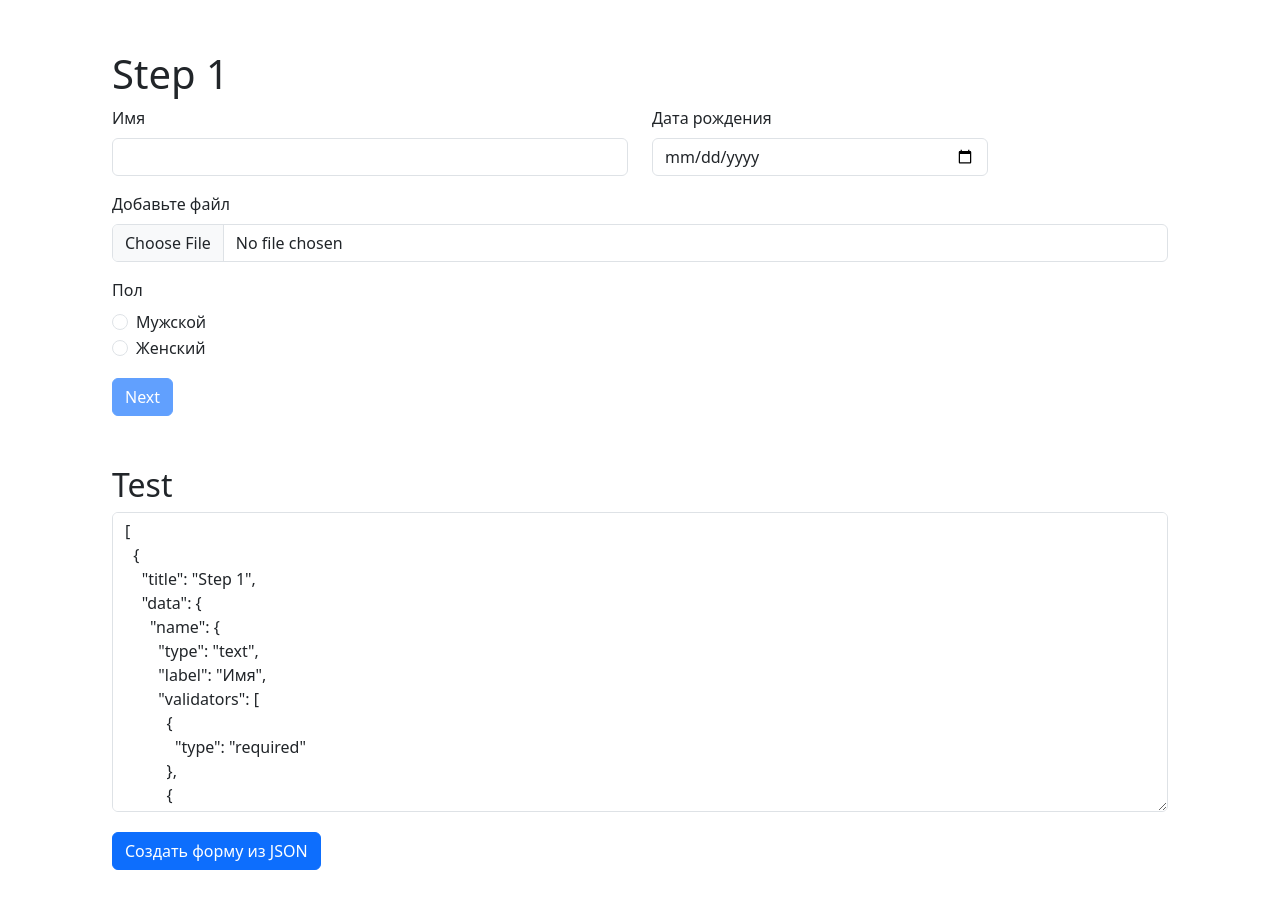
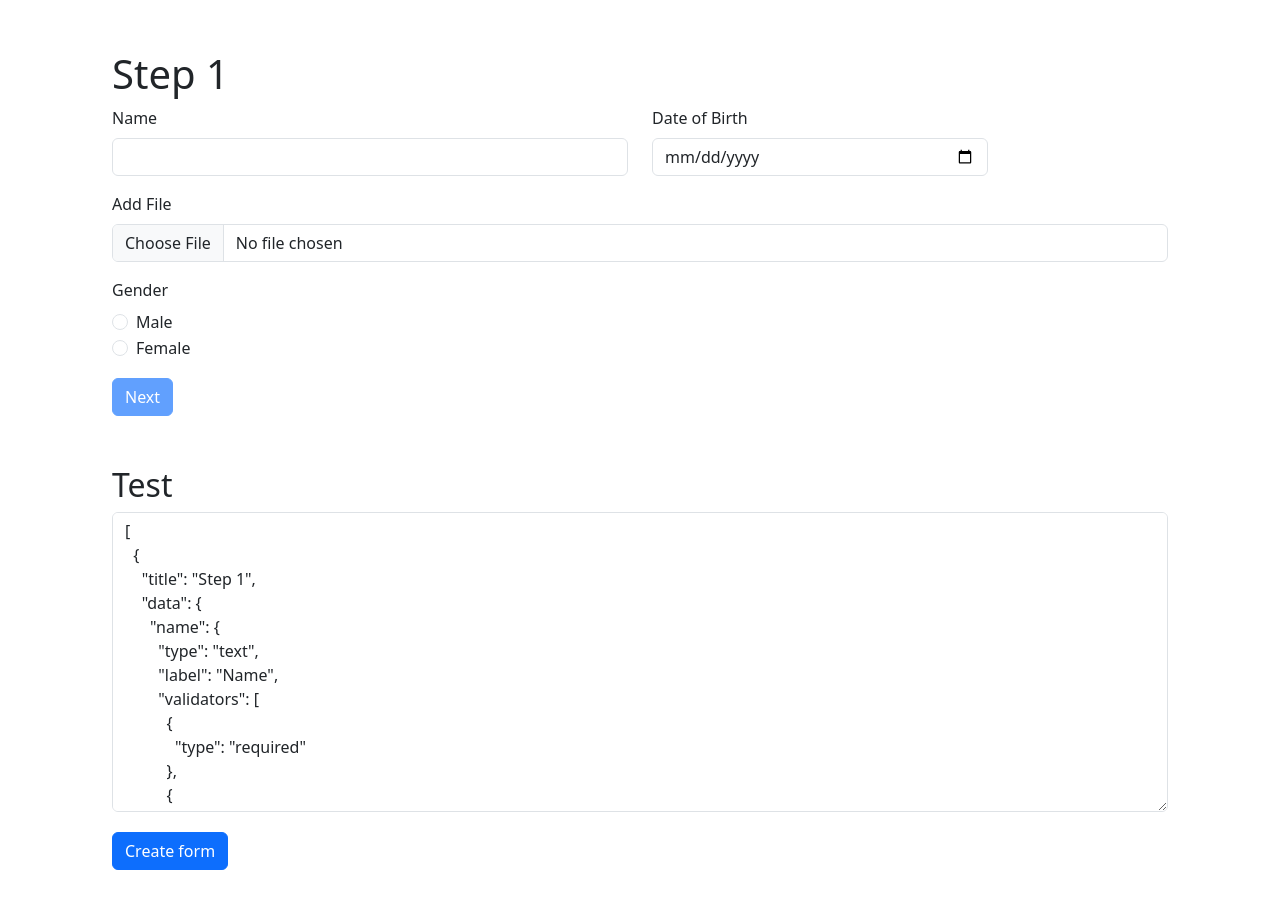
Before and after one commit to aznresearch/angular-form-constructor, an Angular app: page / in a window 1280 px wide. Shown: the top 908 px of the page. Built offline with nearby package versions, Linux system fonts and the light colour scheme.

Commit message:
refactor: translate to english

```diff
--- a/src/app/components/form-constructor/form-constructor.component.html
+++ b/src/app/components/form-constructor/form-constructor.component.html
@@ -94,5 +94,5 @@
 <div class="test">
   <h2>Test</h2>
   <textarea [(ngModel)]="formFieldsText" class="form-control"></textarea>
-  <button class="btn btn-primary" (click)="createFormFromText()">Создать форму из JSON</button>
+  <button class="btn btn-primary" (click)="createFormFromText()">Create form</button>
 </div>
--- a/src/app/constants/form-constants.ts
+++ b/src/app/constants/form-constants.ts
@@ -3,40 +3,40 @@ import { FormOptionsMock } from '../models/form-constructor.model';
 export const step1Data = {
   name: {
     type: 'text',
-    label: 'Имя',
+    label: 'Name',
     validators: [
       { type: 'required' },
-      { type: 'minlength', value: 3, errormsg: 'Должно быть больше 3 символов' }
+      { type: 'minlength', value: 3, errormsg: 'Must be more than 3 characters' }
     ],
     classes: ['col-6', 'someClass']
   },
   birthdate: {
     type: 'date',
-    label: 'Дата рождения',
+    label: 'Date of Birth',
     validators: [],
     classes: ['col-4']
   },
   file: {
     type: 'file',
-    label: 'Добавьте файл',
+    label: 'Add File',
     validators: []
   },
   gender: {
     type: 'radio',
-    label: 'Пол',
-    options: ['Мужской', 'Женский']
+    label: 'Gender',
+    options: ['Male', 'Female']
   }
 };
 
 export const step2Data = {
   terms: {
     type: 'checkbox',
-    label: 'Согласен с условиями',
-    validators: [{ type: 'requiredTrue', errormsg: 'Необходимо согласиться с условиями' }]
+    label: 'Agree to Terms',
+    validators: [{ type: 'requiredTrue', errormsg: 'Must agree to terms' }]
   },
   country: {
     type: 'select',
-    label: 'Страна',
+    label: 'Country',
     validators: [{ type: 'required' }],
     options: ['USA', 'Canada', 'UK']
   }
@@ -46,19 +46,19 @@ export const step3Data = {
   email: {
     type: 'email',
     label: 'Email',
-    validators: [{ type: 'required' }, { type: 'email', errormsg: 'Неверный формат email' }]
+    validators: [{ type: 'required' }, { type: 'email', errormsg: 'Invalid email format' }]
   },
   phone: {
     type: 'tel',
-    label: 'Телефон',
+    label: 'Phone',
     validators: [
       { type: 'required' },
-      { type: 'pattern', value: '/^d{10}$/', errormsg: 'Номер телефона должен состоять из 10 цифр' }
+      { type: 'pattern', value: '^\\d{10}$', errormsg: 'Phone number must consist of 10 digits' }
     ]
   },
   information: {
     type: 'textarea',
-    label: 'Доп.информация',
+    label: 'Additional Information',
     validators: []
   }
 };
@@ -66,19 +66,19 @@ export const step3Data = {
 export const step4Data = {
   terms: {
     type: 'checkbox',
-    label: 'Согласен с условиями',
+    label: 'Agree to Terms',
     validators: [{ type: 'requiredTrue' }]
   },
   country: {
     type: 'select',
-    label: 'Страна',
+    label: 'Country',
     validators: [{ type: 'required' }],
     options: ['USA', 'Canada', 'UK']
   },
   gender: {
     type: 'radio',
-    label: 'Пол',
-    options: ['Мужской', 'Женский']
+    label: 'Gender',
+    options: ['Male', 'Female']
   }
 };
 
@@ -105,13 +105,13 @@ export const formOptionsMock: FormOptionsMock = {
   uniqueFormData: [
     {
       title: 'Step Nigeria',
-      countryCode: 'NwwG',
+      countryCode: 'NG',
       step: 2,
       data: step4Data
     },
     {
-      title: 'Step Nigeria',
-      countryCode: 'NGxxz',
+      title: 'Step Ghana',
+      countryCode: 'GH',
       step: 1,
       data: step4Data
     }
--- a/src/app/constants/validator-constants.ts
+++ b/src/app/constants/validator-constants.ts
@@ -1,10 +1,10 @@
 export const defaultErrorMessages: { [key: string]: string } = {
-  required: 'Это поле обязательно для заполнения.',
-  minlength: 'Меньше минимальной длины.',
-  maxlength: 'Больше максимальной длины.',
-  pattern: 'Некорректный формат.',
-  email: 'Введите действительный адрес электронной почты.',
-  min: 'Значение должно быть не менее {{ min }}.',
-  max: 'Значение должно быть не более {{ max }}.',
-  requiredTrue: 'Для продолжения необходимо отметить данное поле.'
+  required: 'This field is required',
+  minlength: 'Less than minimum length',
+  maxlength: 'More than maximum length',
+  pattern: 'Incorrect format',
+  email: 'Enter a valid email address',
+  min: 'Value must be greater',
+  max: 'Value must be smaller',
+  requiredTrue: 'To proceed, this field must be checked'
 };
```
